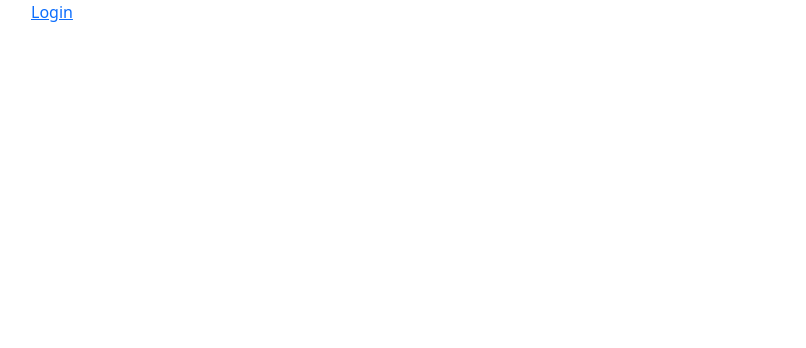
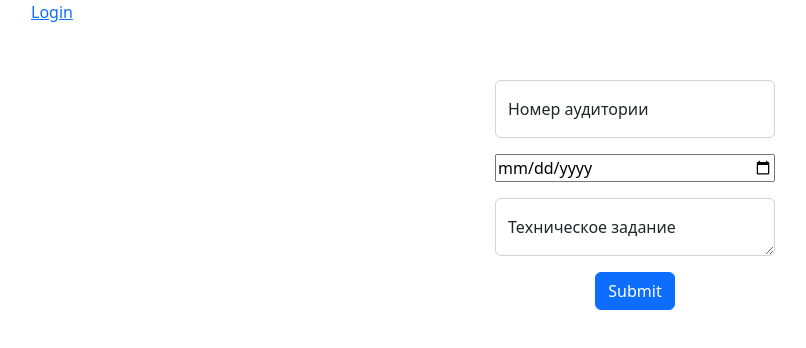
Before and after one commit to Kapitoshka-Den/mvp-rtk, a React (Create React App) app: page /audienceCreate in a window 1280 px wide. Before the commit this address had no page. Shown: the top 348 px of the page, without its empty margins (5-811 px from the left). Built offline with nearby package versions, Linux system fonts and the light colour scheme; the HTML template or start-up script is replaced by a standard one.

Commit message:
add creating audience

```diff
--- a/package.json
+++ b/package.json
@@ -25,7 +25,7 @@
     "web-vitals": "^2.1.4"
   },
   "scripts": {
-    "start": "node server.js",
+    "start": "react-scripts start",
     "build": "react-scripts build",
     "test": "react-scripts test",
     "eject": "react-scripts eject"
--- a/src/App.tsx
+++ b/src/App.tsx
@@ -11,6 +11,7 @@ import "bootstrap/dist/css/bootstrap.min.css";
 import { Button } from "react-bootstrap";
 import { tokensDelete } from "./Services/LocalStorageService";
 import Equipment from "./Pages/Equipment";
+import AudienceCreate from "./Pages/AudiencesCreate";
 
 const App = () => {
 const navigator = useNavigate()
@@ -50,6 +51,7 @@ const navigator = useNavigate()
         <Route path="/createEquip" element={<CreateEquip props="test"/>} />
         <Route path="/Login" element={<Authorize />} />
         <Route path="/equipment/:equipmentId" element={<Equipment />} />
+        <Route path="/audienceCreate" element={<AudienceCreate/>}/>
       </Routes>
     </div>
   );
--- a/src/Pages/AudienceList.tsx
+++ b/src/Pages/AudienceList.tsx
@@ -1,7 +1,7 @@
 import axios from "axios";
 import { useEffect, useState } from "react";
 import { Alert } from "react-bootstrap";
-import { NavLink } from "react-router-dom";
+import { NavLink, useNavigate } from "react-router-dom";
 import GetAudience from "../Services/Audience";
 
 type AudienceType = {
@@ -12,6 +12,8 @@ type AudienceType = {
 };
 
 const AudienceList = () => {
+  const navigator = useNavigate();
+
   const [audiences, setAudiences] = useState<AudienceType[]>([]);
 
   useEffect(() => {
@@ -19,7 +21,7 @@ const AudienceList = () => {
       .get("http://banaworld.ru:5003/Equipment/Api/Audience?skip=0&take=100", {
         headers: {
           Authorization:
-            "Bearer "+window.localStorage.getItem("refresh token"),
+            "Bearer " + window.localStorage.getItem("refresh token"),
         },
       })
       .then((response) => {
@@ -30,8 +32,22 @@ const AudienceList = () => {
     <div className="d-flex flex-column">
       <h1 style={{ textAlign: "center" }}>Аудитории</h1>
       {audiences.map((elem) => (
-        <NavLink to={"/equipInAudience/"+elem.id} key={elem.id}>каб. {elem.audienceNumber}</NavLink>
+        <NavLink to={"/equipInAudience/" + elem.id} key={elem.id}>
+          каб. {elem.audienceNumber}
+        </NavLink>
       ))}
+
+      <div className="dropup position-absolute bottom-0 end-0 rounded-circle m-5">
+        <button
+          onClick={() =>
+            navigator("/audienceCreate")
+          }
+          type="button"
+          className="btn btn-primary btn-lg  hide-toggle"
+        >
+          +
+        </button>
+      </div>
     </div>
   );
 };
--- /dev/null
+++ b/src/Pages/AudiencesCreate.tsx
@@ -0,0 +1,68 @@
+import axios from "axios";
+import { useState } from "react";
+import { Button, FloatingLabel, Form, FormGroup } from "react-bootstrap";
+
+const AudienceCreate = () => {
+  const [number, setNumber] = useState("");
+  const [date, setDate] = useState("");
+  const [task, setTask] = useState("");
+
+  function onClick() {
+    axios.post(
+      "http://banaworld.ru:5003/Equipment/Api/Audience",
+      {
+        audienceNumber:number,
+        purchaseDate:date,
+        technicalTask:task
+      },
+      {
+        headers: {
+          Authorization:
+            "Bearer " + window.localStorage.getItem("refresh token"),
+        },
+      }
+    ).then().catch(e=>console.log(e));
+  }
+
+  return (
+    <div className="d-flex align-items-control justify-content-center">
+      <Form>
+        <FormGroup>
+          <FloatingLabel label="Номер аудитории">
+            <Form.Control
+              type="label"
+              placeholder="Audiecne Number"
+              onChange={(e) => setNumber(e.target.value)}
+              className="mb-3"
+            />
+          </FloatingLabel>
+        </FormGroup>
+        <FormGroup>
+          <input
+            type="date"
+            onChange={(e) => setDate(e.target.value)}
+            style={{ width: "280px" }}
+          />
+        </FormGroup>
+        <FormGroup>
+          <FloatingLabel label="Техническое задание">
+            <Form.Control
+              as="textarea"
+              placeholder="Tech task"
+              onChange={(e) => setTask(e.target.value)}
+              className="mt-3"
+            />
+          </FloatingLabel>
+        </FormGroup>
+
+        <div className="text-center">
+          <Button type="button" onClick={onClick} className="mt-3">
+            Submit
+          </Button>
+        </div>
+      </Form>
+    </div>
+  );
+};
+
+export default AudienceCreate;
```
